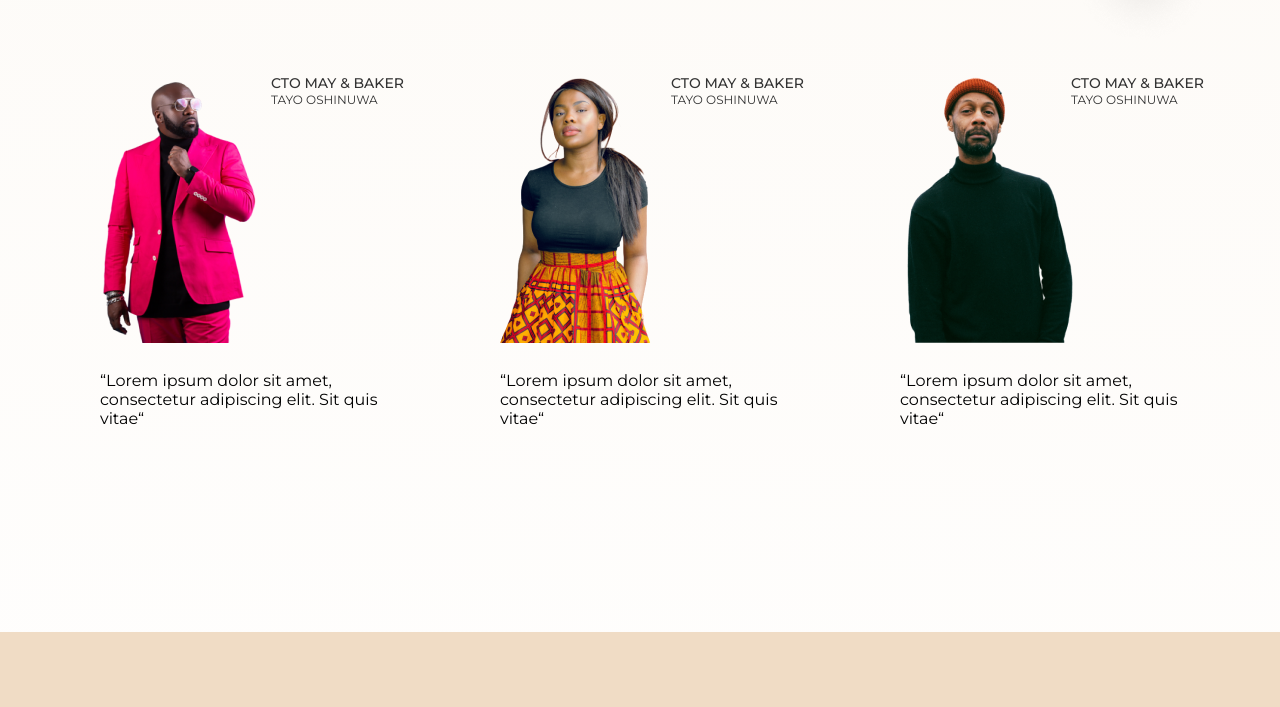
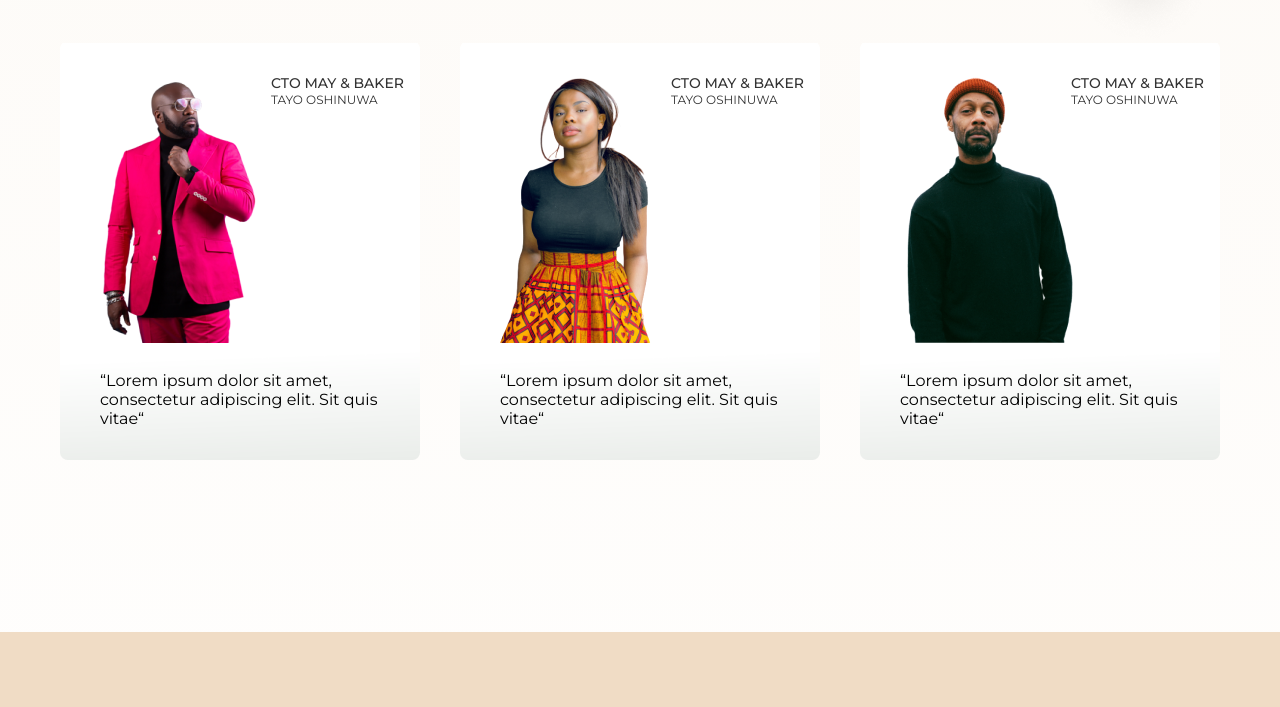
Before and after one commit to Dovile234/Landing-page, a plain HTML site: page index.html in a window 1280 px wide. Shown: the part 3098-3805 px from the top of the page. Drawn offline with nearby package versions, Linux system fonts and the light colour scheme; files that its build step writes are made by us from their sources; the site is published under a folder, as on GitHub Pages, so addresses that start at the root find nothing; files whose address does not match are found by name.

Commit message:
bg fixed

```diff
--- a/Landing-page-style/_slider-wrapper.scss
+++ b/Landing-page-style/_slider-wrapper.scss
@@ -23,7 +23,7 @@
     flex-direction: column;
     padding: 32px 40px;
     position: relative;
-    background-image: url(/landing-page-images/bg-gradient.png);
+    background-image: url(./landing-page-images/bg-gradient.png);
     background-position: bottom;
 
     @include sm {
```
